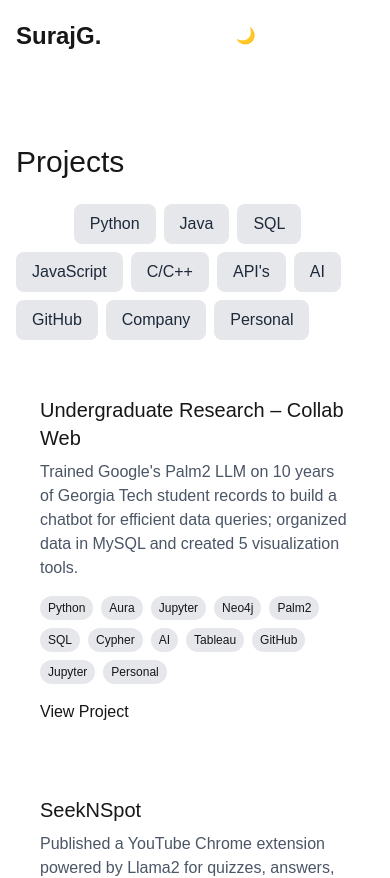
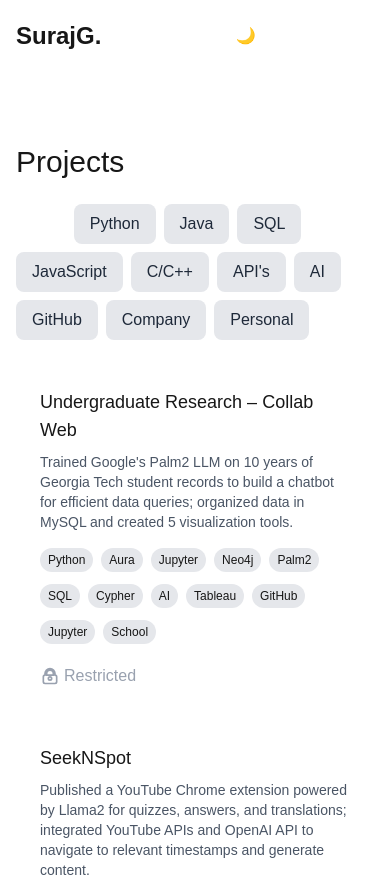
Before and after one commit to SurajGeddam/personal-portfolio, a Next.js app: page /projects in a window 390 px wide. Shown: the top 878 px of the page. Built offline with nearby package versions, Linux system fonts and the light colour scheme.

Commit message:
Make Collab Web restricted, update tags, and improve project grid responsiveness for mobile and desktop

```diff
--- a/components/Projects.tsx
+++ b/components/Projects.tsx
@@ -7,8 +7,7 @@ const projects = [
     title: "Undergraduate Research – Collab Web",
     description:
       "Trained Google's Palm2 LLM on 10 years of Georgia Tech student records to build a chatbot for efficient data queries; organized data in MySQL and created 5 visualization tools.",
-    tech: ["Python", "Aura", "Jupyter", "Neo4j", "Palm2", "SQL", "Cypher", "AI", "Tableau", "GitHub", "Jupyter", "Personal"],
-    href: "https://github.com/SurajGeddam/Collab-Web",
+    tech: ["Python", "Aura", "Jupyter", "Neo4j", "Palm2", "SQL", "Cypher", "AI", "Tableau", "GitHub", "Jupyter", "School"],
   },
   {
     title: "SeekNSpot",
@@ -105,22 +104,22 @@ export default function Projects() {
           </button>
         ))}
       </div>
-      <motion.div layout className="grid grid-cols-1 sm:grid-cols-2 lg:grid-cols-3 gap-6">
+      <motion.div layout className="grid grid-cols-1 sm:grid-cols-2 lg:grid-cols-3 gap-6 md:gap-8 xl:gap-10 px-2 sm:px-4 md:px-8">
         {filtered.map((p) => (
           <motion.div
             key={p.title}
             whileHover={{ scale: 1.05 }}
-            className="bg-white dark:bg-gray-800 p-6 rounded-lg shadow-soft"
+            className="bg-white dark:bg-gray-800 p-4 sm:p-6 rounded-lg shadow-soft flex flex-col h-full min-h-[320px] transition-transform"
           >
-            <h3 className="text-xl font-heading mb-2">{p.title}</h3>
-            <p className="text-body text-gray-600 dark:text-gray-300 mb-4">
+            <h3 className="text-lg sm:text-xl font-heading mb-2 break-words">{p.title}</h3>
+            <p className="text-body text-gray-600 dark:text-gray-300 mb-4 text-sm sm:text-base">
               {p.description}
             </p>
             <div className="flex flex-wrap gap-2 mb-4">
               {p.tech.map((t) => (
                 <span
                   key={t}
-                  className="text-xs px-2 py-1 bg-gray-200 dark:bg-gray-700 rounded-full"
+                  className="text-xs px-2 py-1 bg-gray-200 dark:bg-gray-700 rounded-full mb-1"
                 >
                   {t}
                 </span>
```
